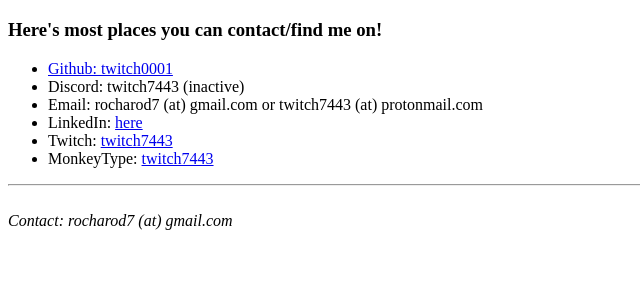
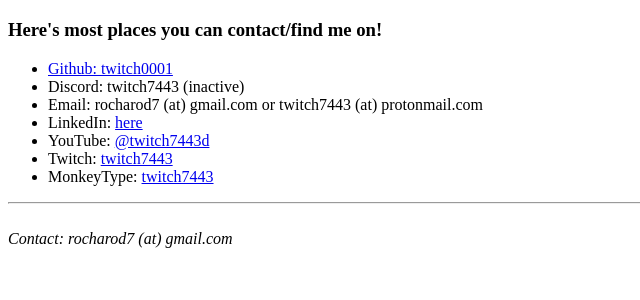
Before and after one commit to twitch0001/personal-site, a Flask app: page /socials in a window 1280 px wide. Shown: the part 145-445 px from the top of the page, without its empty margins (0-640 px from the left). Run offline with Flask 3, Linux system fonts and the light colour scheme.

Commit message:
Add YT to socials.html

```diff
--- a/templates/socials.html
+++ b/templates/socials.html
@@ -15,6 +15,7 @@
     <li>Discord: twitch7443 (inactive)</li>
     <li>Email: rocharod7 (at) gmail.com <a>or</a> twitch7443 (at) protonmail.com</li>
     <li>LinkedIn: <a href="https://www.linkedin.com/in/rodrigo-rocha-1a6069231/">here</a></li>
+    <li>YouTube: <a href="https://www.youtube.com/@twitch7443d">@twitch7443d</a></li>
     <li>Twitch: <a href="https://twitch.tv/twitch7443">twitch7443</a></li>
     <li>MonkeyType: <a href="https://monkeytype.com/profile/twitch7443">twitch7443</a></li>
 </ul>
```
Lines whose indentation alone changed are shown as unchanged.
